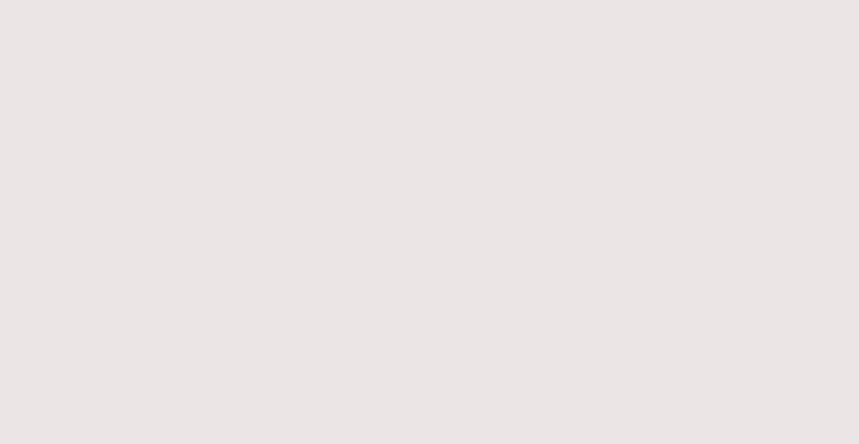
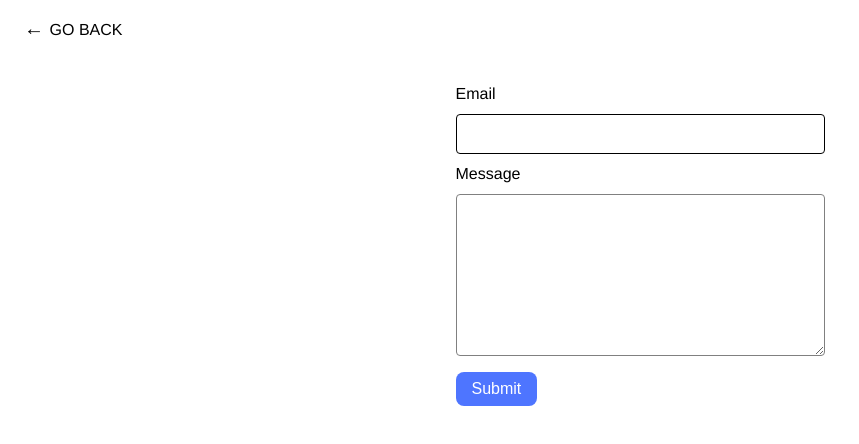
Before and after one commit to defaultnastia/goit-js-hw-09, a website built with Vite: page src/2-form.html in a window 1280 px wide. Shown: the whole page, without its empty margins (0-859 px from the left). Built offline with nearby package versions, Linux system fonts and the light colour scheme.

Commit message:
added task 2

```diff
--- a/package.json
+++ b/package.json
@@ -15,6 +15,7 @@
   "author": "Anastasiia Drachuk <anastayaaa@gmail.com>",
   "license": "ISC",
   "dependencies": {
+    "izitoast": "^1.4.0",
     "simplelightbox": "^2.14.3",
     "vite-plugin-full-reload": "^1.0.5",
     "vite-plugin-html-inject": "^1.0.1"
--- a/src/2-form.html
+++ b/src/2-form.html
@@ -8,6 +8,20 @@
     <link rel="stylesheet" href="../css/styles.css" />
   </head>
   <body class="form-body">
-    <div class="form-box"></div>
+    <p class="back-link"><a href="./index.html">Go back</a></p>
+    <div class="form-box">
+      <form class="feedback-form" autocomplete="off">
+        <label>
+          Email
+          <input type="email" name="email" autofocus />
+        </label>
+        <label>
+          Message
+          <textarea name="message" rows="8"></textarea>
+        </label>
+        <button type="submit">Submit</button>
+      </form>
+    </div>
+    <script type="module" src="./js/2-form.js"></script>
   </body>
 </html>
--- a/src/css/styles.css
+++ b/src/css/styles.css
@@ -5,12 +5,14 @@
   font-weight: 400;
 
   color: black;
-  background-color: #ece5e5;
+  background-color: #fff;
 }
 
 html {
   box-sizing: border-box;
+  min-height: 100%;
 }
+
 *,
 *:before,
 *:after {
@@ -19,6 +21,7 @@ html {
 
 body {
   margin: 0;
+  min-height: 100%;
 }
 
 a,
@@ -31,13 +34,25 @@ a:focus {
   transition: color ease 0.3s;
 }
 
-a:hover {
+a:hover,
+button:hover {
   cursor: pointer;
 }
 
 ul {
   list-style: none;
   padding: 0;
+}
+
+.back-link {
+  font-size: 16px;
+  text-transform: uppercase;
+  margin-left: 24px;
+}
+
+.back-link a::before {
+  content: '←  ';
+  font-size: 20px;
 }
 
 /* #region INDEX */
@@ -48,7 +63,7 @@ ul {
   background-color: black;
   width: inherit;
   min-width: 560px;
-  height: inherit;
+  min-height: 100%;
   background-image: url('../img/morph-background.jpeg');
   background-repeat: no-repeat;
   background-position: center;
@@ -105,7 +120,61 @@ ul {
 /* #endregion GALLERY */
 
 /* #region FORM */
-body.form-body {
-  background-color: wheat;
+
+.feedback-form {
+  display: flex;
+  flex-direction: column;
+  width: fit-content;
+  padding: 24px;
+  margin: auto;
+  font-size: 16px;
 }
+
+.feedback-form label {
+  display: flex;
+  gap: 8px;
+  flex-direction: column;
+  margin-bottom: 8px;
+}
+
+.feedback-form input,
+.feedback-form textarea {
+  display: inline-flex;
+  padding: 8px;
+  min-width: 369px;
+  min-height: 40px;
+  border: 1px solid rgba(128, 128, 128, 1);
+  border-radius: 4px;
+  align-items: center;
+  background-color: transparent;
+  font-size: 16px;
+  font-family: Arial, Helvetica, sans-serif;
+}
+
+.feedback-form input:hover,
+.feedback-form textarea:hover,
+.feedback-form input:focus,
+.feedback-form textarea:focus,
+.feedback-form input:active,
+.feedback-form textarea:active {
+  border-color: black;
+  outline: none;
+}
+
+button[type='submit'] {
+  padding: 8px 16px;
+  color: #fff;
+  background-color: rgba(78, 117, 255, 1);
+  border: none;
+  border-radius: 8px;
+  width: fit-content;
+  margin-top: 8px;
+  font-size: 16px;
+  transition: background-color ease 0.3s;
+}
+
+button[type='submit']:hover {
+  background-color: rgba(108, 140, 255, 1);
+}
+
 /* #endregion FORM */
--- a/src/js/2-form.js
+++ b/src/js/2-form.js
@@ -0,0 +1,68 @@
+import iziToast from 'izitoast';
+import 'izitoast/dist/css/iziToast.min.css';
+
+const formData = { email: '', message: '' };
+const STORAGE_KEY = 'feedback-form-state';
+
+const formEl = document.querySelector('.feedback-form');
+
+formEl.addEventListener('submit', event => {
+  event.preventDefault();
+  if (validateForm()) {
+    return;
+  }
+  const enteredData = new FormData(formEl);
+  formData.email = enteredData.get('email').trim();
+  formData.message = enteredData.get('message').trim();
+
+  console.log(formData);
+
+  localStorage.removeItem(STORAGE_KEY);
+  event.target.reset();
+});
+
+formEl.addEventListener('input', () => {
+  const enteredData = new FormData(formEl);
+  formData.email = enteredData.get('email').trim();
+  formData.message = enteredData.get('message').trim();
+  writeToLS(STORAGE_KEY, formData);
+});
+
+function renderPage() {
+  const preEnteredData = readFromLS(STORAGE_KEY) || {};
+  formEl.elements.email.value = preEnteredData.email || '';
+  formEl.elements.message.value = preEnteredData.message || '';
+}
+
+renderPage();
+
+//========
+
+function validateForm() {
+  const enteredData = new FormData(formEl);
+  if (
+    enteredData.get('email').trim() === '' ||
+    enteredData.get('message').trim() === ''
+  ) {
+    iziToast.show({
+      message: 'Fill please all fields',
+      color: 'red',
+      timeout: 10000,
+      displayMode: 'replace',
+    });
+    return true;
+  }
+}
+
+function writeToLS(key, value) {
+  localStorage.setItem(key, JSON.stringify(value));
+}
+
+function readFromLS(key) {
+  const data = localStorage.getItem(key);
+  try {
+    return JSON.parse(data);
+  } catch (error) {
+    console.log(error);
+  }
+}
```
Also changed, not shown: src/1-gallery.html (+1 -0 lines), 1 other file.
